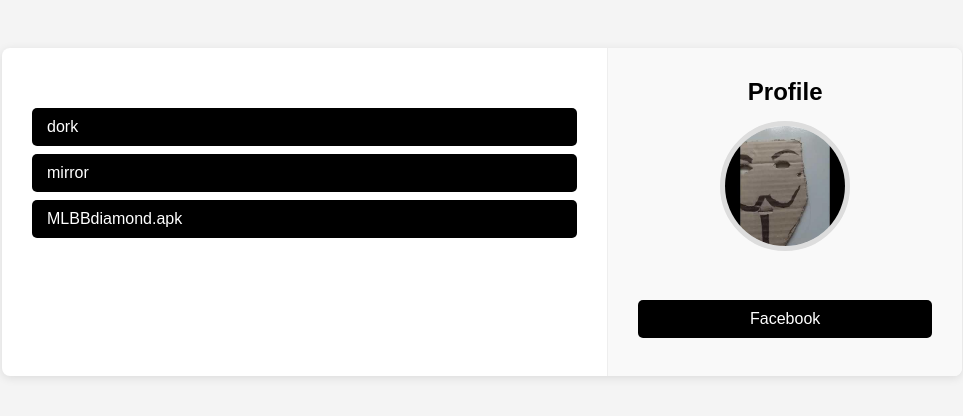
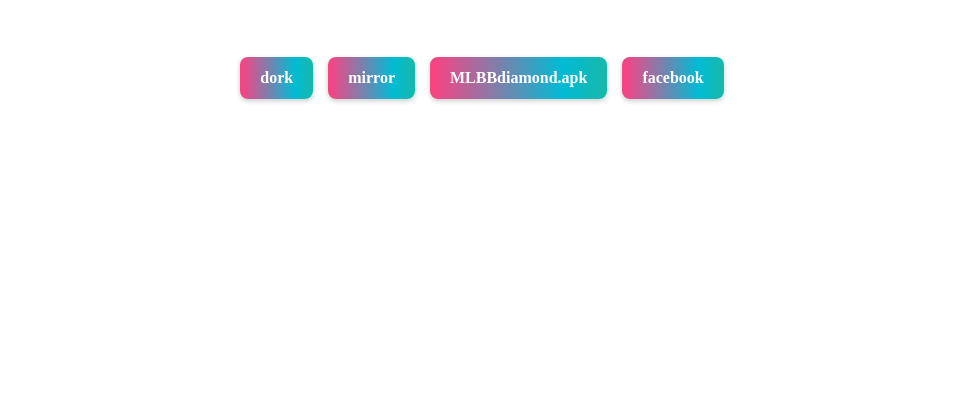
Before and after one commit to amatgantengya/amatgantengya.github.io, a plain HTML site: page index.html in a window 1280 px wide. Shown: the whole page, without its empty margins (158-1121 px from the left). Drawn offline with Linux system fonts and the light colour scheme.

Commit message:
index.html

```diff
--- a/index.html
+++ b/index.html
@@ -1,112 +1,66 @@
 <!DOCTYPE html>
-<html lang="id">
+<html>
 <head>
-    <meta charset="UTF-8">
-    <meta name="viewport" content="width=device-width, initial-scale=1.0">
-    <title>No name</title>
+<title>Page</title>
 <style>
-        body {
-            font-family: 'Arial', sans-serif;
+.container {
     display: flex;
+    gap: 15px; /* Jarak tombolll*/
     justify-content: center;
-            align-items: flex-start;
-            padding: 40px;
-            background-color: #f4f4f4;
-            color: #333;
+    align-items: center;
+    min-height: 100px;
+    background-color: white; /* Latar belakang*/
+    padding: 20px;
+    border-radius: 0; /* hapus sudut membulat pada wadah (opsional) */
 }
 
-        .container {
-            display: flex;
-            width: 960px;
-            background-color: #fff;
+.button {
+    display: inline-flex;
+    align-items: center;
+    justify-content: center;
+    padding: 12px 20px; /* Padding horizontal diperlebar sedikit */
+    text-decoration: none;
+    color: white;
+    /* Efek warna "disko" menggunakan gradien cerah */
+    background: linear-gradient(to right, #ff4081, #00bcd4, #4caf50, #ffeb3b, #ff4081);
+    background-size: 300% 100%; /* animasi gradien bergerak */
+    border: none;
     border-radius: 8px;
-            box-shadow: 0 2px 10px rgba(0, 0, 0, 0.1);
-            overflow: hidden;
+    font-size: 16px;
+    font-weight: bold;
+    box-shadow: 0 2px 5px rgba(0, 0, 0, 0.2);
+    transition: background-position 0.8s ease, transform 0.2s ease-in-out, box-shadow 0.2s ease-in-out;
 }
 
-        .kiri {
-            width: 65%;
-            padding: 30px;
-            border-right: 1px solid #eee;
+.button:hover {
+    background-position: 100% 0; /* menggerakkan gradien saat dihover */
+    transform: scale(1.03); /* efek membesar dikit saat dihover */
+    box-shadow: 0 4px 10px rgba(0, 0, 0, 0.3);
 }
-
-        .kanan {
-            width: 35%;
-            background-color: #f9f9f9;
-            padding: 30px;
-            text-align: center;
+/* box-shadow: 0 4px 10px rgba(0, 0, 0, 0.3);: Bayangan di sekitar tombol akan menjadi lebih tebal dan gelap saat kursor mouse berada di atasnya, memberikan kesan tombol "terangkat" atau lebih menonjol. */
+/* penyesuaian responsif */
+@media (max-width: 768px) { /* menggunakan breakpoint yang lebih umum untuk tablet */
+    .container {
+        flex-direction: column; /* Susun tombol vertikal di layar lebih kecil */
+        gap: 10px;
+        padding: 15px;
     }
-
-        h2 {
-            color: rgb(0,0,0,1);
-            margin-top: 0;
-            margin-bottom: 15px;
+    .button { /* petting nya naruk komentar supaya ga keliru kalau mau ubah ubah */
+        width: 100%; /* Lebar tombol 100% di layar lebih kecil */
+        padding: 15px;
+        font-size: 18px;
+        /* note mau di copiy? sampe.segitunya view-source: */
     }
-
-        .profil-image {
-            width: 120px;
-            height: 120px;
-            border-radius: 50%;
-            object-fit: cover;
-            margin-bottom: 15px;
-            border: 5px solid #ddd;
-        }
-
-        .tautan {
-            margin-top: 30px;
-
-        }
-
-        .tautan a {
-            display: block;
-            padding: 10px 15px;
-            margin-bottom: 8px;
-            background-color: rgb(0,0,0,1);
-            color: white;
-            text-decoration: none;
-            border-radius: 5px;
-            transition: background-color 0.3s ease;
-        }
-
-        .tautan a:hover {
-            background-color: #d3d7db;
-        }
-
-        .profil-link {
-            display: inline-block;
-            padding: 10px 15px;
-            background-color: #1562ff;
-            color: white;
-            text-decoration: none;
-            border-radius: 5px;
-            transition: background-color 0.3s ease;
-            margin-top: 10px;
-        }
-
-        .profil-link:hover {
-            background-color: #d3d7db;
 }
 </style>
 </head>
 <body>
 <div class="container">
-        <div class="kiri">
-            <div>
-                <h2></h2>
-                <p></p>
+    <a href="dork-generator.html" class="button">dork</a>
+    <a href="mirror.html" class="button">mirror</a>
+    <a href="https://diamonds.b4a.app/?uid=Kpxsbm5CUx" class="button">MLBBdiamond.apk</a>
+    <a href="https://www.facebook.com/share/g/1FTN4uG8Jd/" class="button">facebook</a>
 </div>
-            <div class="tautan">
-                <a href="dork-generator.html">dork</a>
-                <a href="mirror.html">mirror</a>
-                <a href="https://diamonds.b4a.app/?uid=Kpxsbm5CUx">MLBBdiamond.apk</a>
-            </div>
-        </div>
-        <div class="kanan">
-            <h2>Profile</h2>
-            <img src="https://amatgantengya.github.io/hqdefault.jpg" alt="image" class="profil-image">
-            <p></p>
-            <div class="tautan">
-            <a href="https://www.facebook.com/share/g/1FTN4uG8Jd/" class="profil-link">Facebook</a></div></div>
-    </div>
+
 </body>
 </html>
```
Lines whose indentation alone changed are shown as unchanged.
